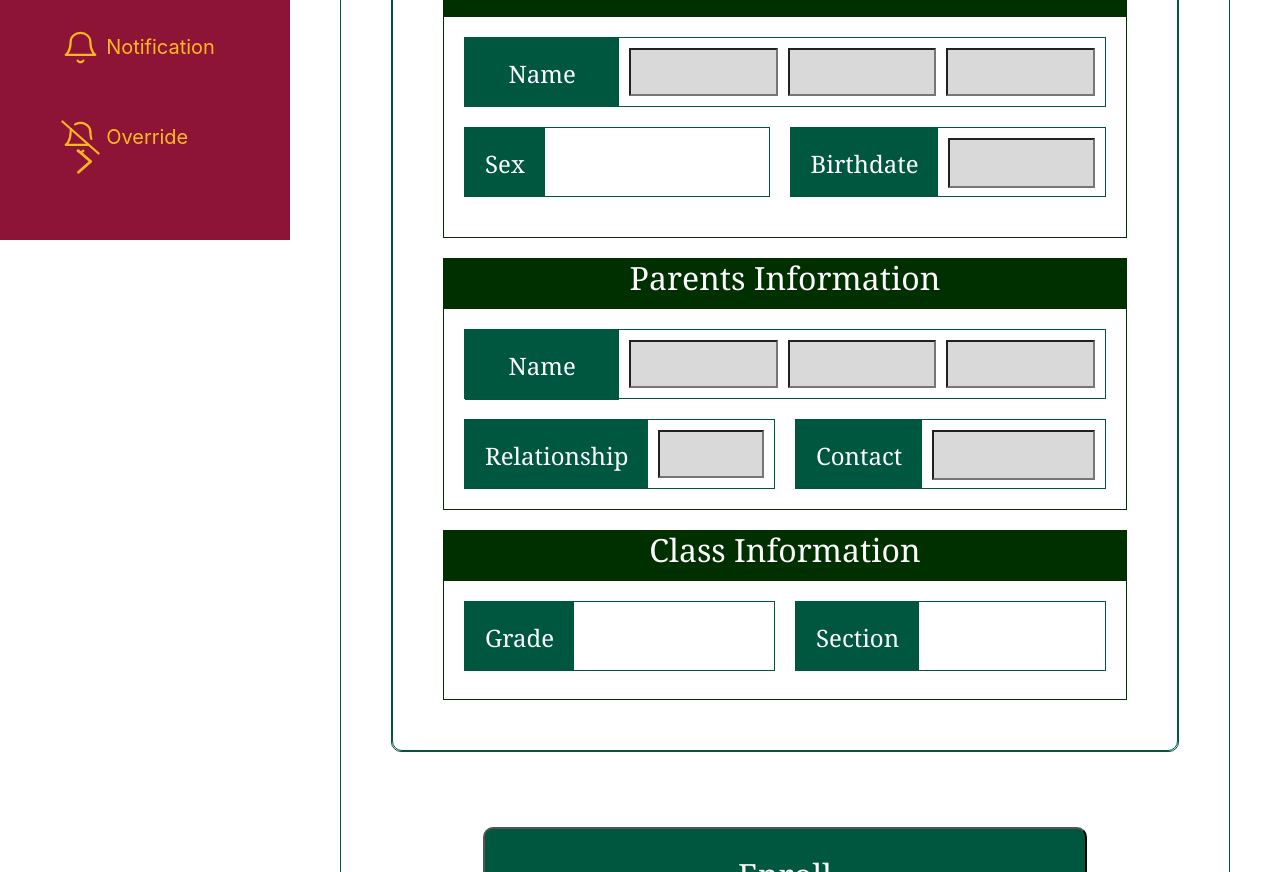
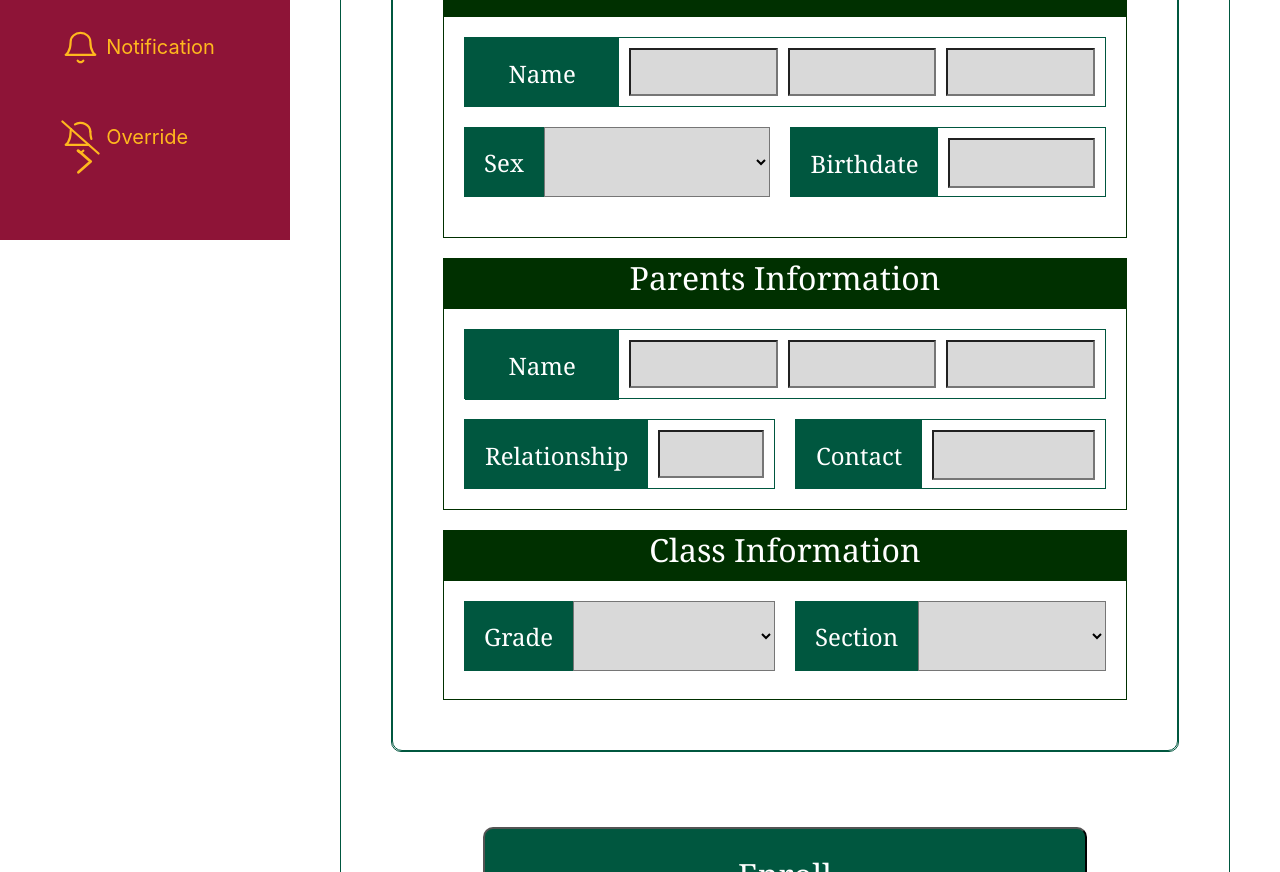
Before and after one commit to Hyper-Devs/Hyper-Devs, a React (Create React App) app in the folder client/: page /enroll in a window 1280 px wide. Shown: the part 560-1432 px from the top of the page. Built offline with nearby package versions, Linux system fonts and the light colour scheme; the HTML template or start-up script is replaced by a standard one; a web font is replaced by a local one.

Commit message:
add dropdown options for enrollment page

```diff
--- a/client/src/Components/Enrollment/Enroll-a-Student-Box.css
+++ b/client/src/Components/Enrollment/Enroll-a-Student-Box.css
@@ -331,24 +331,33 @@
 }
 .EAS-Sex .EAS-Sex-container{
     box-sizing: border-box;
-
     /* position: absolute; */
     width: inherit;
     height: 70px;
     /* left: 459px;
     top: 1011px; */
+    display: flex;
+    cursor: pointer;
+}
 
-    border: 1px solid #00573F;
+.sex-options, .grade-options, .section-options {
+    position: relative;
+    height: 100%;
+    width: 100%;
+    text-align: center;
+    font-size: 2rem;
+    font-family: "Cambria";
+    background: #D9D9D9;
 }
+
 .EAS-Sex-Sex{
 
-    width: fit-content;
     height: 100%;
     /* left: 459px;
     top: 1011px; */
 
     padding: 20px;
-
+    margin-right: 0;
     background: #00573F;
 
     font-family: 'Cambria';
@@ -622,7 +631,6 @@
     box-sizing: border-box;
     width: 100%;
     height: 70px;
-    border: 1px solid #00573F;
 }
 .EAS-Grade-container .EAS-Grade-Grade{
     width: fit-content;
@@ -654,7 +662,6 @@
     box-sizing: border-box;
     width: 100%;
     height: 70px;
-    border: 1px solid #00573F;
 }
 .EAS-Section-container .EAS-Section-Section{
     width: fit-content;
--- a/client/src/Components/Enrollment/Enroll-a-Student-Box.jsx
+++ b/client/src/Components/Enrollment/Enroll-a-Student-Box.jsx
@@ -8,7 +8,9 @@ function EnrollaStudentBox(){
     function myFunction() {
   document.getElementById("myDropdown").classList.toggle("show");
 }
-
+    const [sex,setSex]=useState();
+    const [grade,setGrade]=useState();
+    const [section,setSection]=useState();
 // Close the dropdown menu if the user clicks outside of it
 // window.onclick = function(event) {
 //   if (!event.target.matches('.dropbtn')) {
@@ -23,6 +25,7 @@ function EnrollaStudentBox(){
 //   }
 // }
     return(
+
         <div className="enroll-a-student-section-container">
         <div className="E-a-student-container1">
             <div className="E-a-student-container2"><p>Student Enroll | Individual Enroll</p></div>
@@ -50,7 +53,13 @@ function EnrollaStudentBox(){
                                     <div className="EAS-Sex-BD">
                                         <div className="EAS-Sex">
                                             <div className="EAS-Sex-container">
-                                                <div className="EAS-Sex-Sex"><p>Sex</p></div>
+                                            <div className="EAS-Sex-Sex"><p>Sex</p></div>
+                                            <select className="sex-options" value={sex} onChange={e=>setSex(e.target.value)}>
+                                                <option></option>
+                                                <option>Male</option>
+                                                <option>Female</option>
+                                               </select>
+
                                                 {/* <div class="dropdown">
                                                     <button onclick="myFunction()" class="dropbtn">Dropdown</button>
                                                     <div id="myDropdown" class="dropdown-content">
@@ -61,6 +70,7 @@ function EnrollaStudentBox(){
                                                 </div> */}
                                             </div>
                                         </div>
+
                                             <div className="EAS-BD-container">
                                                 <div className="EAS-BD-BD"><p>Birthdate</p></div>
                                                 <div className="EAS-BD-input">
@@ -108,11 +118,27 @@ function EnrollaStudentBox(){
                                 <div className="EAS-Grade-Section">
                                 <div className="EAS-Grade-container">
                                             <div className="EAS-Grade-Grade"><p>Grade</p></div>
-                                            <div className="EAS-Grade-input"></div>
+                                            <select className="grade-options" value={grade} onChange={e=>setGrade(e.target.value)}>
+                                                <option></option>
+                                                <option>Grade 7</option>
+                                                <option>Grade 8</option>
+                                                <option>Grade 9</option>
+                                                <option>Grade 10</option>
+                                                <option>Grade 11</option>
+                                                <option>Grade 12</option>
+                                               </select>
                                     </div>
                                     <div className="EAS-Section-container">
                                             <div className="EAS-Section-Section"><p>Section</p></div>
-                                            <div className="EAS-Section-input"></div>
+                                            <select className="section-options" value={section} onChange={e=>setSection(e.target.value)}>
+                                                <option></option>
+                                                <option>Section 1</option>
+                                                <option>Section 2</option>
+                                                <option>Section 3</option>
+                                                <option>Section 4</option>
+                                                <option>Section 5</option>
+                                                <option>Section 6</option>
+                                               </select>
                                     </div>
                                 </div>
 
```
